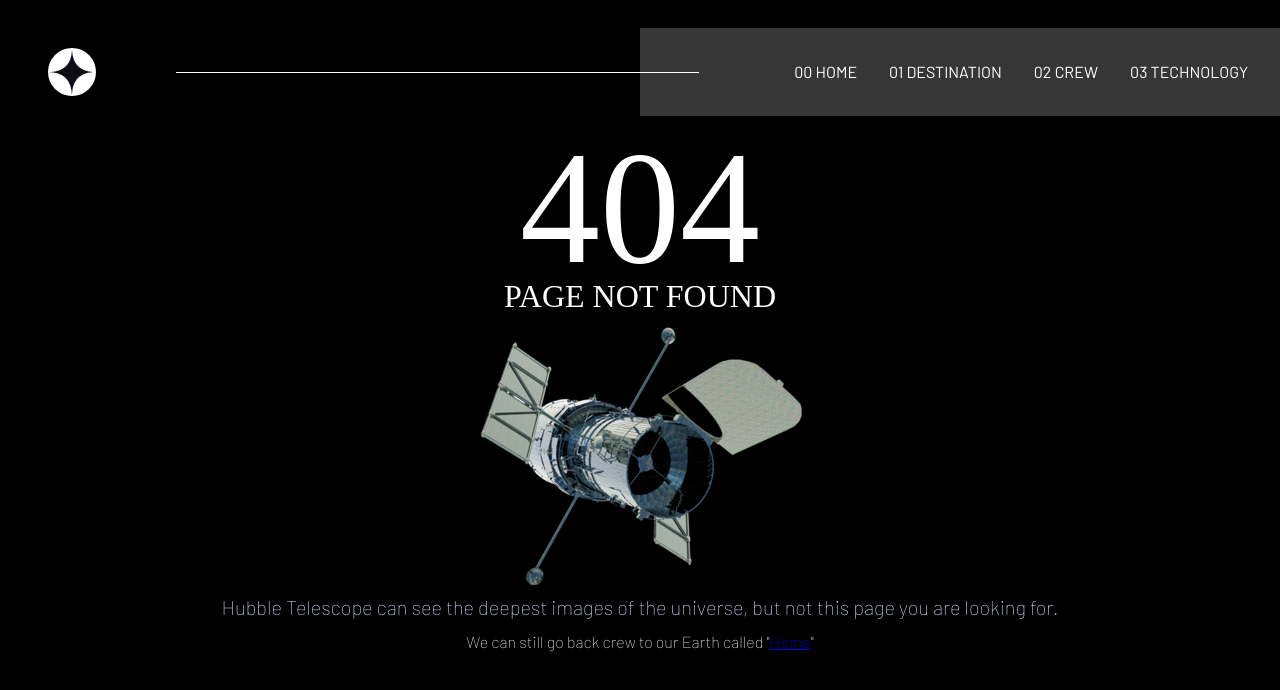
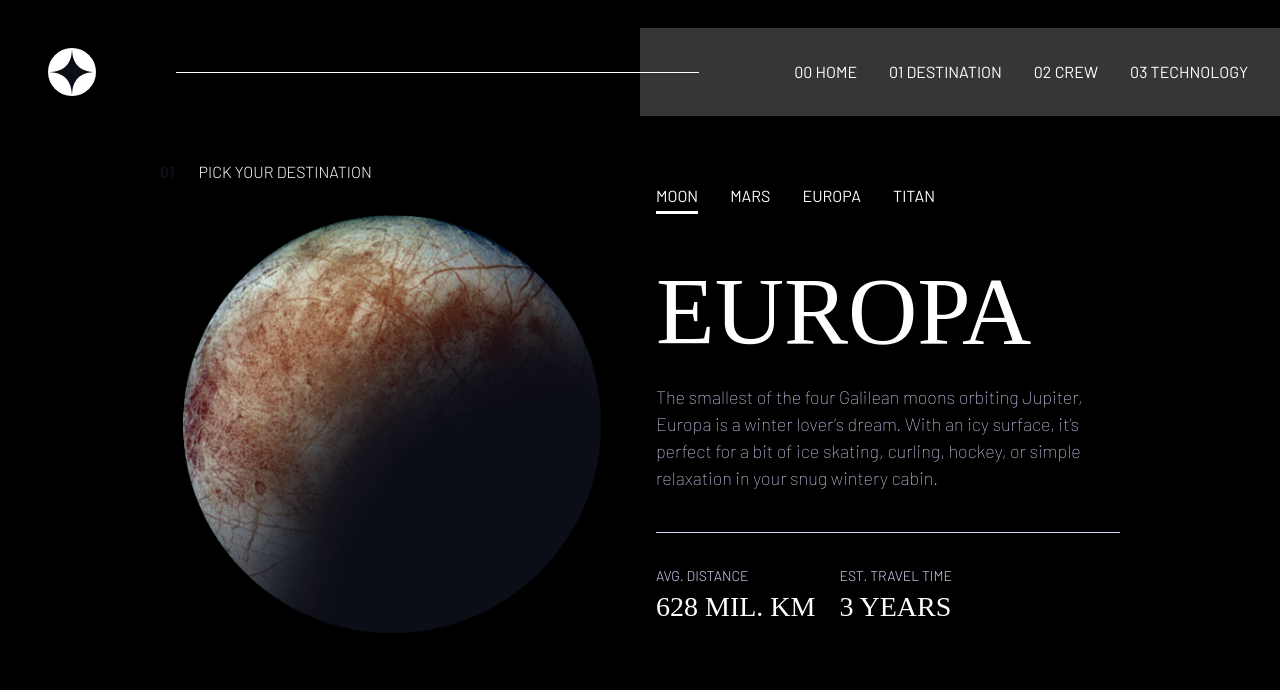
Before and after one commit to SerPet-eng/Space-Tourism-Website-Test, a React (Vite) app: page /destination/europa in a window 1280 px wide. Shown: the top 690 px of the page. Built offline with nearby package versions, Linux system fonts and the light colour scheme; a web font is replaced by a local one.

Commit message:
Creating First Route 🛠️👷‍♂️📲
 - Downloading reac-router-dom@latest
 - Creating Routes for Destination
 - Adding DestinationRoutes component

```diff
--- a/package.json
+++ b/package.json
@@ -26,6 +26,7 @@
     "eslint-plugin-react-hooks": "^5.0.0",
     "eslint-plugin-react-refresh": "^0.4.14",
     "globals": "^15.12.0",
+    "react-router-dom": "^7.0.2",
     "vite": "^6.0.1"
   }
 }
--- a/src/App.jsx
+++ b/src/App.jsx
@@ -1,3 +1,5 @@
+import { Routes, Route, Navigate } from 'react-router-dom';
+
 import Navbar from './components/Navbar';
 import Button from './components/Button';
 import Pagination from './components/Pagination';
@@ -11,6 +13,8 @@ import Crew from './components/Crew/Crew';
 import NotFound from './components/Error/NotFound';
 import { usePageContext } from './utils/PageContext';
 
+import DestinationRoutes from './routes/DestinationRoutes';
+
 export default function App() {
   const { destinations, crew, technology, loading } = usePageContext();
 
@@ -18,10 +22,20 @@ export default function App() {
     <>
       <div className="app">
         <Navbar />
-        <NotFound />
+
+        <Routes>
+          <Route path="/" element={<Home />} />
+          <Route path="/destination">
+            <Route index element={<Navigate to="moon" />} />
+            <Route path=":id" element={<DestinationRoutes />} />
+          </Route>
+          <Route path="*" element={<NotFound />} />
+        </Routes>
       </div>
 
       <div className="components" style={{ display: 'none' }}>
+        <NotFound />
+
         {loading ? (
           <div>Loading...</div>
         ) : (
--- a/src/components/DestinationTab.jsx
+++ b/src/components/DestinationTab.jsx
@@ -1,15 +1,36 @@
 import { useState } from 'react';
+import { Link, Outlet } from 'react-router-dom';
 
 export default function DestinationTab() {
   const [activeIndex, setActiveIndex] = useState(0);
 
   const destinations = ['MOON', 'MARS', 'EUROPA', 'TITAN'];
 
+  const getLinkPath = (index) => {
+    switch (index) {
+      case 0:
+        return '/moon';
+      case 1:
+        return '/mars';
+      case 2:
+        return '/europa';
+      case 3:
+        return '/titan';
+      default:
+        return '/moon';
+    }
+  };
+
   return (
     <>
       <div className="destination-section">
         <ul className="destination-list">
           {destinations.map((item, index) => (
+            <>
+              <Link
+                to={`/destination${getLinkPath(index)}`}
+                style={{ textDecoration: 'none' }}
+              >
                 <li
                   className={`destination-item ${
                     activeIndex === index ? 'destination-item-active' : ''
@@ -19,9 +40,12 @@ export default function DestinationTab() {
                 >
                   {item}
                 </li>
+              </Link>
+            </>
           ))}
         </ul>
       </div>
+      <Outlet />
     </>
   );
 }
--- a/src/components/Navbar.jsx
+++ b/src/components/Navbar.jsx
@@ -1,4 +1,5 @@
 import { useEffect, useState } from 'react';
+import { Link } from 'react-router-dom';
 import Logo from '../../assets/icons/logo.svg';
 import IconHamburger from '../../assets/icons/icon-hamburger.svg';
 import IconClose from '../../assets/icons/icon-close.svg';
@@ -32,6 +33,21 @@ export default function Navbar() {
     setSideBarClicked((prevClicked) => !prevClicked);
   };
 
+  const getLinkPath = (index) => {
+    switch (index) {
+      case 0:
+        return '/';
+      case 1:
+        return '/destination';
+      case 2:
+        return 'crew';
+      case 3:
+        return 'technology';
+      default:
+        return '/';
+    }
+  };
+
   return (
     <>
       <div className="app">
@@ -63,13 +79,22 @@ export default function Navbar() {
               onClick={toggleSideBar}
             />
             {navItems.map((item, index) => (
+              <>
+                <Link
+                  to={getLinkPath(index)}
+                  style={{ textDecoration: 'none' }}
+                >
                   <li
                     key={index}
-                className={`nav-item ${activeIndex === index ? 'active' : ''}`}
+                    className={`nav-item ${
+                      activeIndex === index ? 'active' : ''
+                    }`}
                     onClick={() => setActiveIndex(index)}
                   >
                     {item}
                   </li>
+                </Link>
+              </>
             ))}
           </ul>
         </nav>
--- a/src/main.jsx
+++ b/src/main.jsx
@@ -3,11 +3,14 @@ import { createRoot } from 'react-dom/client';
 import './css/style.css';
 import App from './App.jsx';
 import PageContext from './utils/PageContext';
+import { BrowserRouter } from 'react-router-dom';
 
 createRoot(document.getElementById('root')).render(
   <StrictMode>
-    <PageContext>
-      <App />
-    </PageContext>
+    <BrowserRouter>
+      <PageContext>
+        <App />
+      </PageContext>
+    </BrowserRouter>
   </StrictMode>,
 );
--- /dev/null
+++ b/src/routes/DestinationRoutes.jsx
@@ -0,0 +1,34 @@
+import { usePageContext } from '../utils/PageContext';
+import Destination from '../components/Destination/Destination';
+import { useParams } from 'react-router-dom';
+
+export default function DestinationRoutes() {
+  const { destinations, loading } = usePageContext();
+  const { id } = useParams();
+
+  const destinationIndex = destinations.findIndex((destination) => {
+    const destinationId = destination.name.toLowerCase();
+    return destinationId === id;
+  });
+
+  if (destinationIndex === -1) {
+    // Handle the case where the destination is not found
+    return <div>Destination not found</div>;
+  }
+
+  return (
+    <>
+      {loading ? (
+        <div>Loading...</div>
+      ) : (
+        <Destination
+          img={destinations[destinationIndex].images.png}
+          name={destinations[destinationIndex].name}
+          description={destinations[destinationIndex].description}
+          distance={destinations[destinationIndex].distance}
+          travel={destinations[destinationIndex].travel}
+        />
+      )}
+    </>
+  );
+}
```
Also changed, not shown: 1 other file (tests, documents, lock files or other folders). Lines whose indentation alone changed are shown as unchanged.
